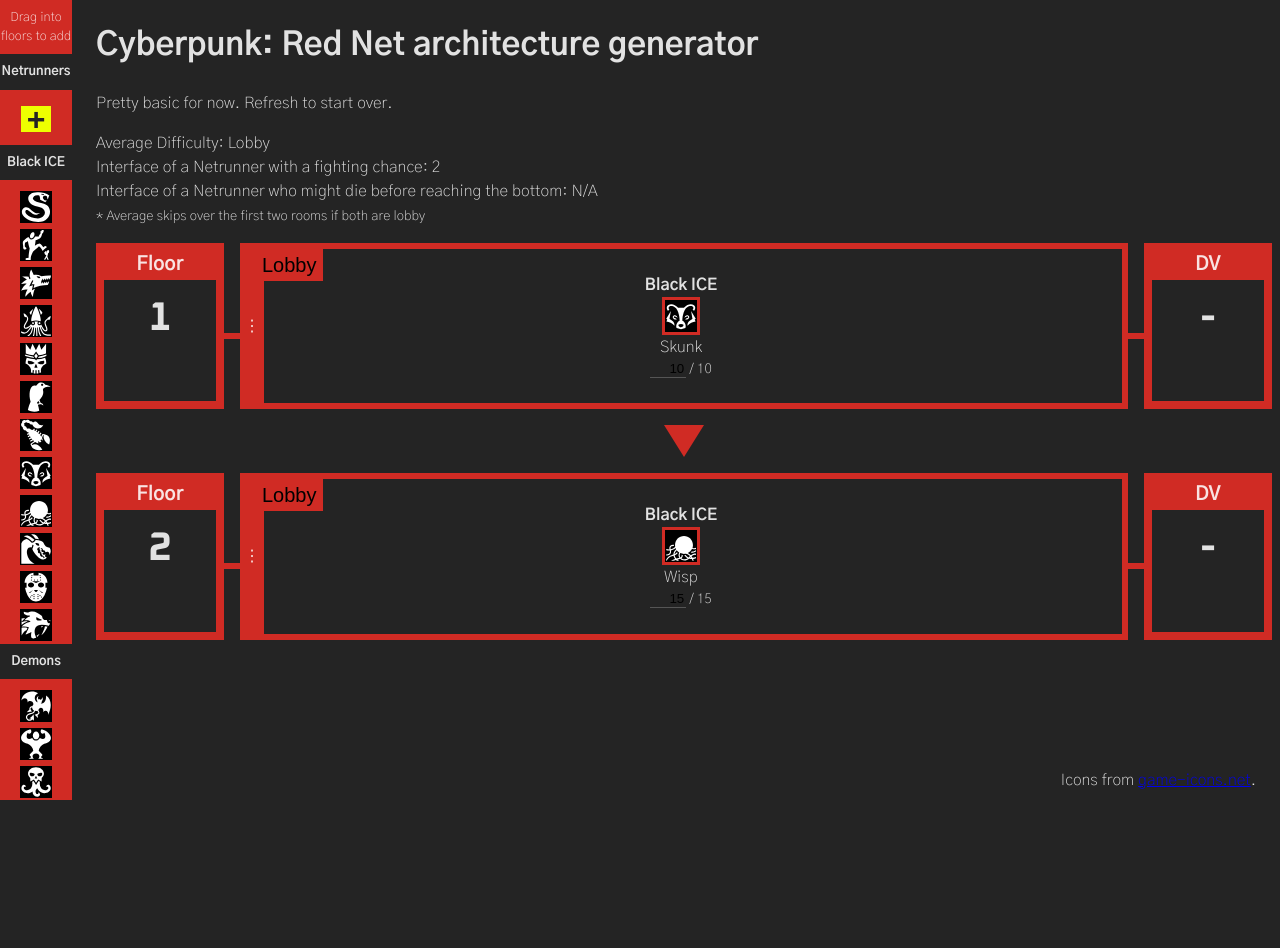
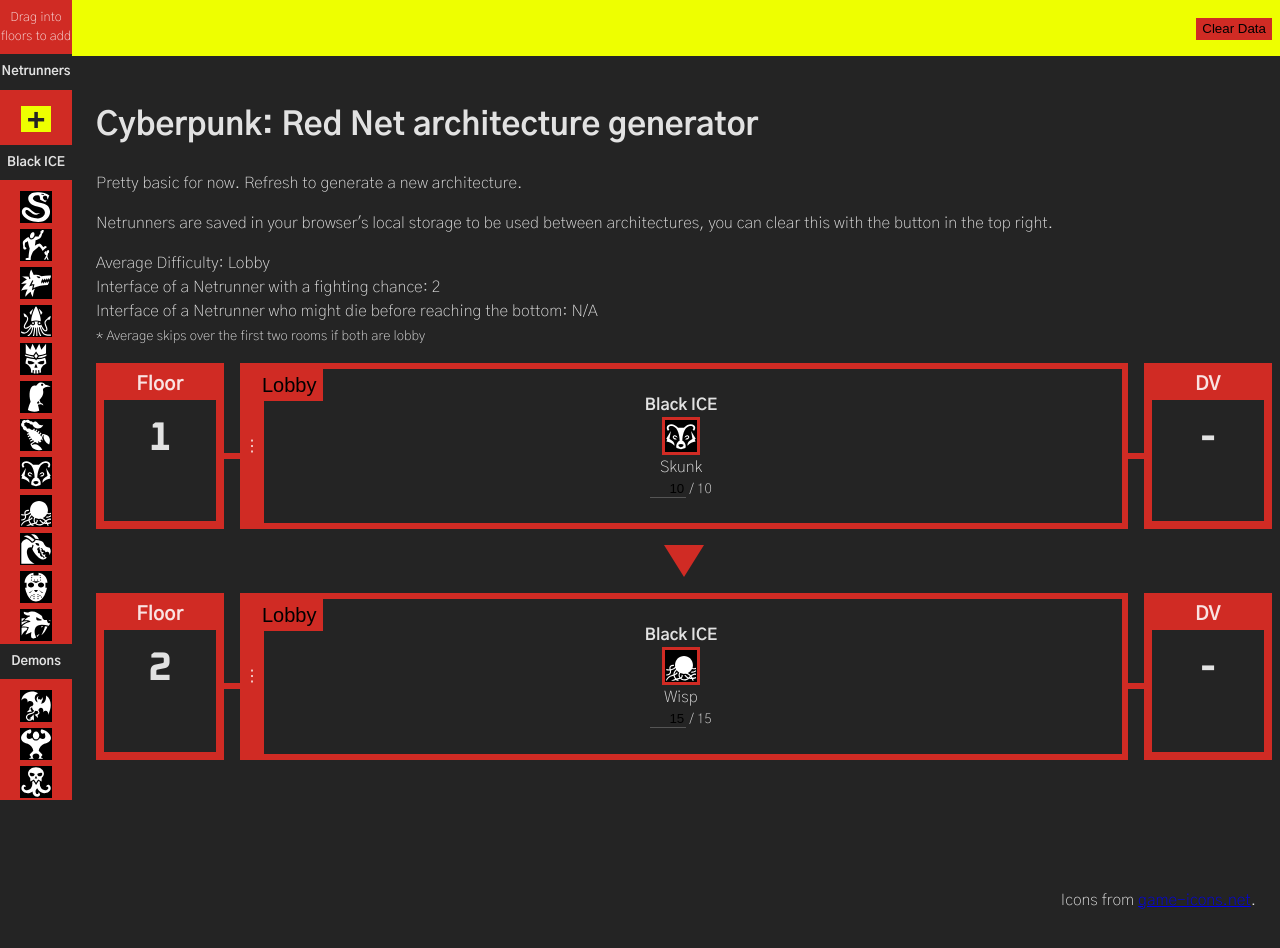
Before and after one commit to sumayyah-k/cyberpunk-net-generator, a Vue app: page / in a window 1280 px wide. Shown: the top 948 px of the page. Before the commit the page ends 864 px from the top, so only its background shows below. Built offline with nearby package versions, Linux system fonts and the light colour scheme.

Commit message:
Add button to clear local storage #8

```diff
--- a/src/App.vue
+++ b/src/App.vue
@@ -1,9 +1,11 @@
 <script setup>
 import GenerateArchitecture from './components/GenerateArchitecture.vue'
 import Drawer from './components/Drawer.vue'
+import Header from './components/Header.vue'
 </script>
 
 <template>
+  <Header />
   <Drawer />
   <GenerateArchitecture />
 </template>
--- a/src/components/GenerateArchitecture.vue
+++ b/src/components/GenerateArchitecture.vue
@@ -1,7 +1,8 @@
 <template>
   <div class="generator">
     <h1>Cyberpunk: Red Net architecture generator</h1>
-    <p>Pretty basic for now. Refresh to start over.</p>
+    <p>Pretty basic for now. Refresh to generate a new architecture.</p>
+    <p>Netrunners are saved in your browser's local storage to be used between architectures, you can clear this with the button in the top right.</p>
     <p>
       Average Difficulty: {{ difficultyRating[averageDifficulty].type }}<br />
       Interface of a Netrunner with a fighting chance: {{ difficultyRating[averageDifficulty].fightingChance || 'N/A' }}<br />
@@ -98,6 +99,7 @@
 
 <style scoped>
 .generator {
+  padding-top: calc(var(--header-height) + 1rem);
   padding-left: calc(var(--drawer-width) + 1rem);
 }
 footer {
--- /dev/null
+++ b/src/components/Header.vue
@@ -0,0 +1,62 @@
+<template>
+  <header class="top-bar">
+    <ul class="menu-left"></ul>
+    <ul class="menu-right">
+      <li>
+        <button
+          type="button"
+          class="btn btn-primary"
+          @click="clearLocalStorage"
+        >
+          {{ confirmClearLocalStorage ? 'Are you Sure?' : 'Clear Data' }}
+        </button>
+      </li>
+    </ul>
+  </header>
+</template>
+
+<script>
+  export default {
+    data: () => ({
+      confirmClearLocalStorage: false,
+    }),
+    methods: {
+      clearLocalStorage() {
+        if (!this.confirmClearLocalStorage) {
+          this.confirmClearLocalStorage = true;
+        } else {
+          localStorage.clear();
+          window.location.reload(true);
+          this.confirmClearLocalStorage = false;
+        }
+      }
+    }
+  }
+</script>
+
+<style lang="scss">
+header.top-bar {
+  position: fixed;
+  display: flex;
+  justify-content: space-between;
+  align-items: center;
+  top:0;
+  left:0;
+  right:0;
+  height:var(--header-height);
+  margin: 0;
+  padding:0 0 0 calc(var(--drawer-width) + 1rem);
+  background: var(--yellow);
+  ul {
+    display:flex;
+    align-items: center;
+    list-style-type: none;
+    margin:0;
+    padding:0;
+    height:100%;
+    li {
+      padding:.5rem;
+    }
+  }
+}
+</style>
--- a/src/style.css
+++ b/src/style.css
@@ -2,6 +2,7 @@
   --background-color: #242424;
   --red: #d02b24;
   --yellow: #eeff00;
+  --header-height: 3.5rem;
   --drawer-width: 4.5rem;
 
   font-family: 'Gothic A1', Inter, system-ui, Avenir, Helvetica, Arial, sans-serif;
@@ -29,3 +30,12 @@
   width:2rem !important;
   height:2rem !important;
 }
+.btn {
+  line-height:1.5;
+  border:none;
+  border-radius:0;
+}
+
+.btn.btn-primary {
+  background-color: var(--red);
+}
```
Also changed, not shown: 5 other files (tests, documents, lock files or other folders).
